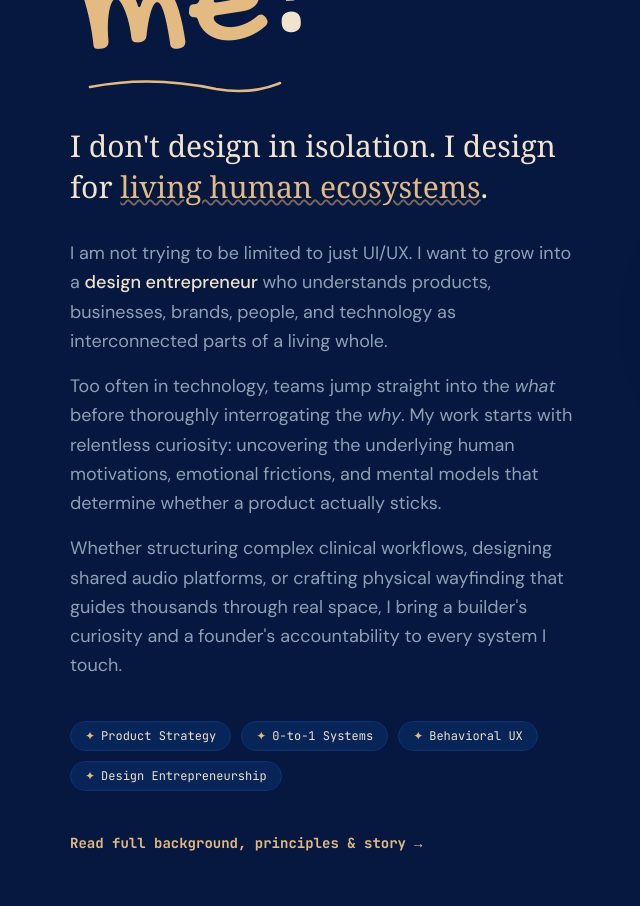
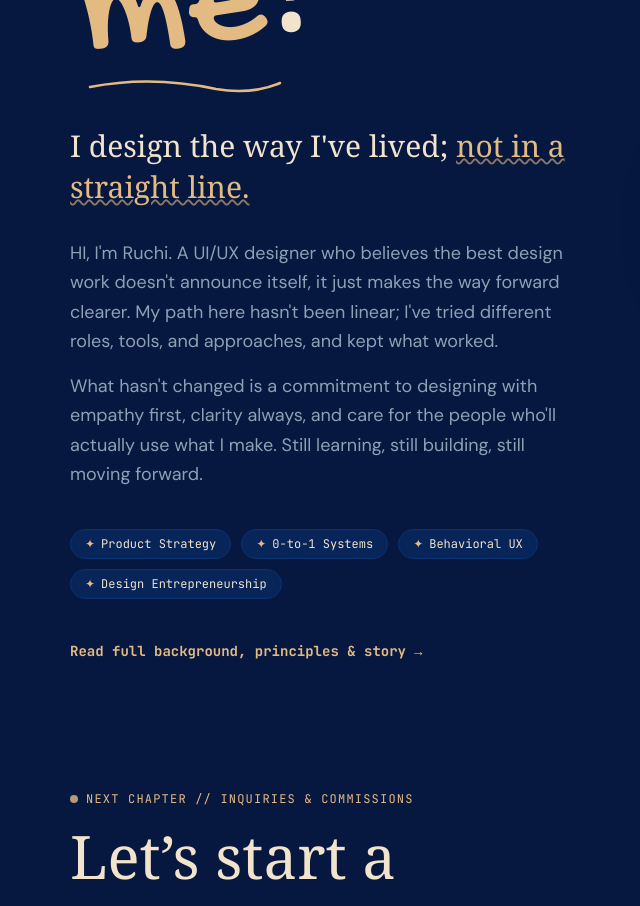
Before and after one commit to ruchibheda000-ship-it/ruchi-portfolio, a React (Vite) app: page / in a window 1280 px wide. Shown: the part 1780-2686 px from the top of the page, without its empty margins (106-746 px from the left). Built offline with nearby package versions, Linux system fonts and the light colour scheme; a web font is replaced by a local one.

Commit message:
content: update About Me copy and highlight line

```diff
--- a/src/pages/About.jsx
+++ b/src/pages/About.jsx
@@ -30,26 +30,26 @@ export default function About() {
           {/* Title & Core Philosophy Statement */}
           <div className="mb-12">
             <span className="font-mono text-xs uppercase tracking-widest text-[#E4BA83] block mb-3 font-semibold">
-              ✦ DESIGN ENTREPRENEUR & PRODUCT DESIGNER
+              ✦ UI/UX DESIGNER & BUILDER
             </span>
             <h1 className="font-serif text-4xl sm:text-6xl lg:text-7xl font-normal tracking-tight text-[#F1E3CC] leading-tight mb-6">
-              I find the <span className="font-hand text-5xl sm:text-7xl lg:text-8xl text-[#E4BA83] underline decoration-[#E4BA83]/40 decoration-wavy decoration-2">why’s</span> before the what’s.
+              I design the way I've lived;{' '}
+              <span className="text-[#E4BA83] underline decoration-[#E4BA83]/60 decoration-wavy decoration-2">
+                not in a straight line.
+              </span>
             </h1>
             <p className="font-sans text-lg sm:text-xl text-[#8DA1B4] font-normal leading-relaxed">
-              Designing at the intersection of human empathy, business systems, and tactile digital craft.
+              HI, I'm Ruchi. A UI/UX designer who believes the best design work doesn't announce itself, it just makes the way forward clearer.
             </p>
           </div>
 
           {/* Main Story & Approach */}
           <div className="space-y-6 text-base sm:text-lg text-[#8DA1B4] font-normal leading-relaxed border-t border-[#0B3272] pt-8">
             <p>
-              I am not trying to be limited to just UI/UX. I want to grow into a <strong className="font-medium text-[#F1E3CC]">design entrepreneur</strong> who understands products, businesses, brands, people, and technology as interconnected parts of a living whole.
+              My path here hasn't been linear; I've tried different roles, tools, and approaches, and kept what worked.
             </p>
             <p>
-              Too often in technology, teams jump straight into the <em>what</em>—the wireframes, the design systems, the feature checklists—before thoroughly interrogating the <em>why</em>. My work starts with relentless curiosity: uncovering the underlying human motivations, emotional frictions, and mental models that determine whether a product actually sticks.
-            </p>
-            <p>
-              Whether structuring complex clinical workflows in healthcare management, designing shared spatial music listening experiences, or creating physical wayfinding that guides thousands of visitors through real space, I bring a builder's curiosity and a founder's accountability to every project.
+              What hasn't changed is a commitment to designing with empathy first, clarity always, and care for the people who'll actually use what I make. Still learning, still building, still moving forward.
             </p>
           </div>
 
--- a/src/pages/Home.jsx
+++ b/src/pages/Home.jsx
@@ -459,29 +459,20 @@ export default function Home() {
             {/* Core Philosophy Statement */}
             <div className="pt-2">
               <p className="font-serif text-2xl sm:text-3xl lg:text-3xl text-[#F1E3CC] font-normal leading-snug">
-                I don't design in isolation. I design for{' '}
-                <span className="text-[#E4BA83] underline decoration-[#E4BA83]/50 decoration-wavy decoration-2">
-                  living human ecosystems
-                </span>.
+                I design the way I've lived;{' '}
+                <span className="text-[#E4BA83] underline decoration-[#E4BA83]/60 decoration-wavy decoration-2">
+                  not in a straight line.
+                </span>
               </p>
             </div>
 
             {/* Story & Approach (Authentic Portfolio Narrative) */}
             <div className="space-y-4 text-base sm:text-lg text-[#8DA1B4] font-normal leading-relaxed">
               <p>
-                I am not trying to be limited to just UI/UX. I want to grow into a{' '}
-                <strong className="font-medium text-[#F1E3CC]">design entrepreneur</strong> who understands
-                products, businesses, brands, people, and technology as interconnected parts of a living whole.
+                HI, I'm Ruchi. A UI/UX designer who believes the best design work doesn't announce itself, it just makes the way forward clearer. My path here hasn't been linear; I've tried different roles, tools, and approaches, and kept what worked.
               </p>
               <p>
-                Too often in technology, teams jump straight into the <em>what</em> before thoroughly interrogating
-                the <em>why</em>. My work starts with relentless curiosity: uncovering the underlying human motivations,
-                emotional frictions, and mental models that determine whether a product actually sticks.
-              </p>
-              <p>
-                Whether structuring complex clinical workflows, designing shared audio platforms, or crafting physical
-                wayfinding that guides thousands through real space, I bring a builder's curiosity and a founder's
-                accountability to every system I touch.
+                What hasn't changed is a commitment to designing with empathy first, clarity always, and care for the people who'll actually use what I make. Still learning, still building, still moving forward.
               </p>
             </div>
 
```
